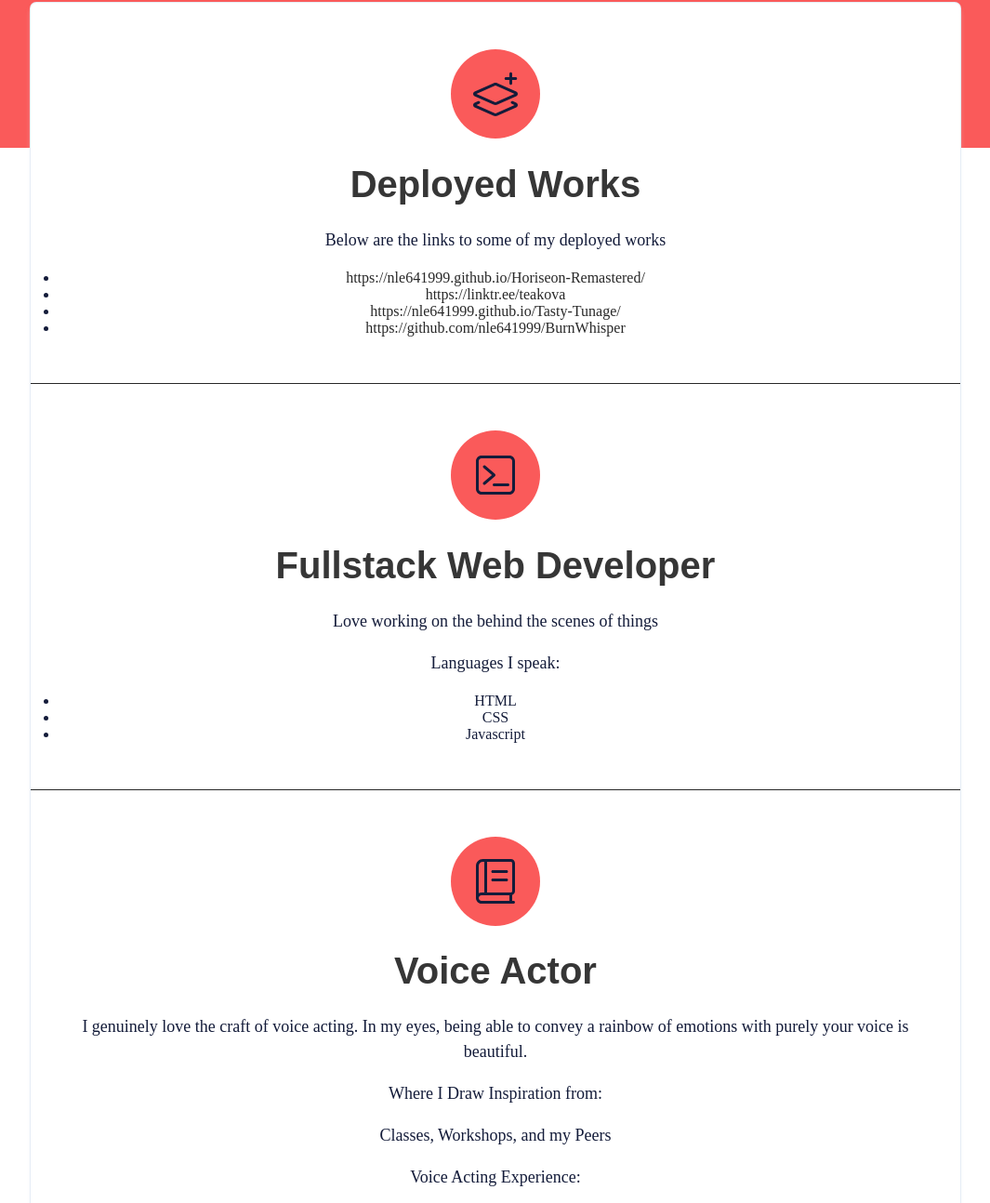
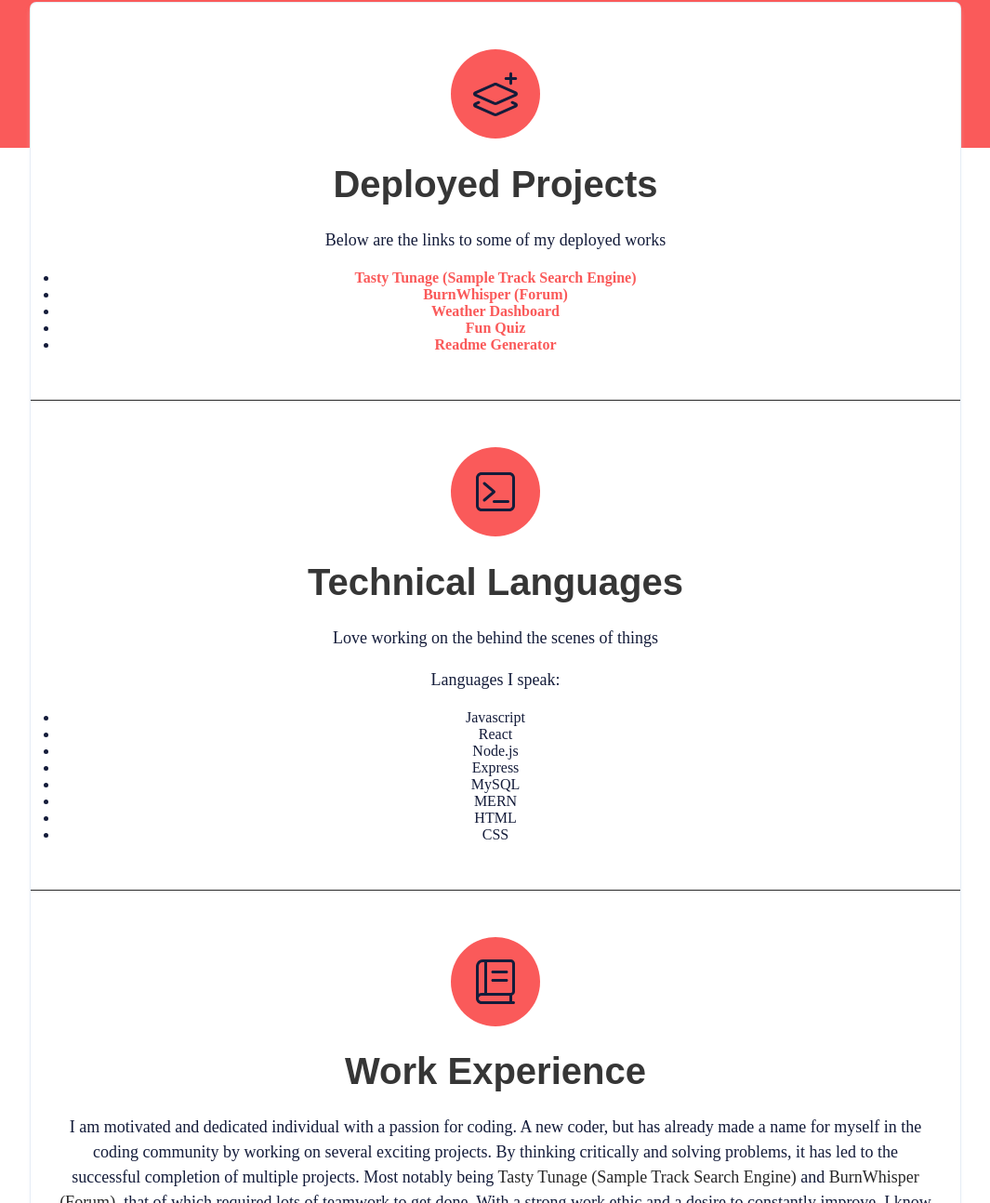
Before and after one commit to nle641999/Nicholas-Portfolio, a plain HTML site: page index.html in a window 1280 px wide. Shown: the part 1506-2800 px from the top of the page at 93% size, without its empty margins (107-1172 px from the left). Drawn offline with Linux system fonts and the light colour scheme.

Commit message:
updated portoflio

```diff
--- a/assets/css/style.css
+++ b/assets/css/style.css
@@ -369,3 +369,8 @@ img {
     background-color: #fa5a5a;
     color: #282828;
 }
+
+ul li a {
+    color:#fa5a5a;
+    font-weight: bold;
+  }
--- a/index.html
+++ b/index.html
@@ -6,7 +6,7 @@
     <meta http-equiv="X-UA-Compatible" content="IE=edge">
     <meta name="viewport" content="width=device-width, initial-scale=1.0">
     <link rel="stylesheet" href="./assets/css/style.css">
-    <title>Nicholas Le | Coder and Voice Artist</title>
+    <title>Nicholas Le</title>
 </head>
 
 <body>
@@ -18,7 +18,7 @@
                     <a href="#about-me">about me</a>
                 </li>
                 <li>
-                    <a href="#work">work</a>
+                    <a href="#work">projects</a>
                 </li>
                 <li>
                     <a href="#contact">contact</a>
@@ -33,8 +33,9 @@
                 <div class="columns is-centered">
                     <div class="column">
                         <h1 class="title is-spaced is-size-1-desktop is-size-2-tablet is-size-3-mobile">Fullstack
-                            Developer &amp; Voice Artist</h1>
-                        <h2 class="subtitle is-size-4-tablet">I keep it simple, both in code and in the booth</h2>
+                            Developer</h1>
+                        <h2 class="subtitle is-size-4-tablet">In coding you are the Detective, Victim, &amp; Perputrator
+                        </h2>
                     </div>
                 </div>
             </div>
@@ -82,13 +83,19 @@
                                         d="M448 64H488C496.8 64 504 71.16 504 80C504 88.84 496.8 96 488 96H448V136C448 144.8 440.8 152 432 152C423.2 152 416 144.8 416 136V96H376C367.2 96 360 88.84 360 80C360 71.16 367.2 64 376 64H416V24C416 15.16 423.2 8 432 8C440.8 8 448 15.16 448 24V64zM277.8 132.7L495.2 230.1C505.4 234.7 512 244.8 512 256C512 267.2 505.4 277.3 495.2 281.9L277.8 379.3C270.1 382.4 263.5 384 256 384C248.5 384 241 382.4 234.2 379.3L16.76 281.9C6.561 277.3 .0003 267.2 .0003 256C.0003 244.8 6.561 234.7 16.76 230.1L234.2 132.7C241 129.6 248.5 128 256 128C263.5 128 270.1 129.6 277.8 132.7V132.7zM37.27 256L247.2 350.1C249.1 351.4 252.1 352 256 352C259 352 262 351.4 264.8 350.1L474.7 256L264.8 161.9C262 160.6 259 160 256 160C252.1 160 249.1 160.6 247.2 161.9L37.27 256zM37.27 384L247.2 478.1C249.1 479.4 252.1 480 256 480C259 480 262 479.4 264.8 478.1L474.7 384L441.5 369.1C433.4 365.5 429.8 356 433.4 347.9C437 339.9 446.5 336.3 454.5 339.9L495.2 358.1C505.4 362.7 512 372.8 512 384C512 395.2 505.4 405.3 495.2 409.9L277.8 507.3C270.1 510.4 263.5 512 256 512C248.5 512 241 510.4 234.2 507.3L16.76 409.9C6.561 405.3 0 395.2 0 384C0 372.8 6.561 362.7 16.76 358.1L57.46 339.9C65.52 336.3 74.99 339.9 78.6 347.9C82.21 356 78.61 365.5 70.54 369.1L37.27 384z">
                                     </path>
                                 </svg><!-- <i class="fa-light fa-layer-plus fa-stack-1x has-text-dark"></i> --></span>
-                            <h1 class="title is-size-4 is-spaced">Deployed Works</h1>
-                            <p>Below are the links to some of my deployed works </p>
+                            <h1 class="title is-size-4 is-spaced">Deployed Projects</h1>
+                            <p>Below are the links to some of my deployed works</p>
                             <ul>
-                                <li><a>https://nle641999.github.io/Horiseon-Remastered/</a></li>
-                                <li><a>https://linktr.ee/teakova</a></li>
-                                <li><a>https://nle641999.github.io/Tasty-Tunage/</a></li>
-                                <li><a>https://github.com/nle641999/BurnWhisper</a></li>
+                                <li><a href=https://nle641999.github.io/Tasty-Tunage target="_blank">Tasty Tunage
+                                        (Sample Track Search Engine)</a></li>
+                                <li><a href=https://boiling-harbor-03856.herokuapp.com target="_blank">BurnWhisper
+                                        (Forum)</a></li>
+                                <li><a href=https://nle641999.github.io/Weather-Forecasting-JS target="_blank">Weather
+                                        Dashboard</a></li>
+                                <li><a href=https://nle641999.github.io/The-Impossible-Quiz target="_blank">Fun Quiz</a>
+                                </li>
+                                <li><a href=https://github.com/nle641999/Pro-README.md-Generator target="_blank">Readme
+                                        Generator</a></li>
                             </ul>
                         </div>
                         <div class="column"><span class="fa-stack fa-2x"><svg
@@ -108,13 +115,18 @@
                                     </path>
                                 </svg>
                                 <!-- <i class="fa-light fa-square-terminal fa-stack-1x has-text-dark"></i> --></span>
-                            <h1 class="title is-size-4 is-spaced">Fullstack Web Developer</h1>
+                            <h1 class="title is-size-4 is-spaced">Technical Languages</h1>
                             <p>Love working on the behind the scenes of things</p>
                             <p class="list-title has-text-primary has-text-weight-normal">Languages I speak:</p>
                             <ul>
+                                <li>Javascript</li>
+                                <li>React</li>
+                                <li>Node.js</li>
+                                <li>Express</li>
+                                <li>MySQL</li>
+                                <li>MERN</li>
                                 <li>HTML</li>
                                 <li>CSS</li>
-                                <li>Javascript</li>
                             </ul>
                         </div>
                         <div class="column"><span class="fa-stack fa-2x"><svg
@@ -132,18 +144,17 @@
                                         d="M448 368v-320C448 21.49 426.5 0 400 0h-320C35.82 0 0 35.82 0 80V448c0 35.35 28.65 64 64 64h368c8.844 0 16-7.156 16-16S440.8 480 432 480H416v-66.95C434.6 406.4 448 388.8 448 368zM32 80C32 53.49 53.49 32 80 32H96v352H64c-11.71 0-22.55 3.389-32 8.9V80zM384 480H64c-17.64 0-32-14.36-32-32s14.36-32 32-32h320V480zM400 384H128V32h272C408.8 32 416 39.17 416 48v320C416 376.8 408.8 384 400 384zM352 128H192C183.2 128 176 135.2 176 144S183.2 160 192 160h160c8.844 0 16-7.156 16-16S360.8 128 352 128zM352 224H192C183.2 224 176 231.2 176 240S183.2 256 192 256h160c8.844 0 16-7.156 16-16S360.8 224 352 224z">
                                     </path>
                                 </svg><!-- <i class="fa-light fa-book fa-stack-1x has-text-dark"></i> --></span>
-                            <h1 class="title is-size-4 is-spaced">Voice Actor</h1>
-                            <p>I genuinely love the craft of voice acting. In my eyes, being able to convey a rainbow of
-                                emotions with purely your voice is beautiful.</p>
-                            <p class="list-title has-text-primary has-text-weight-normal">Where I Draw Inspiration from:
-                            </p>
-                            <p>Classes, Workshops, and my Peers</p>
-                            <p class="list-title has-text-primary has-text-weight-normal">Voice Acting Experience:</p>
-                            <ul>
-                                <li>2 years experience</li>
-                                <li>12 Acting Classes</li>
-                                <li>100+ Auditions</li>
-                                <li>Multiple Gigs</li>
+                            <h1 class="title is-size-4 is-spaced">Work Experience</h1>
+                            <p>I am <a href=""></a> motivated and dedicated individual with a passion for coding. A new
+                                coder, but has already made a name for myself in the coding community by working on
+                                several exciting projects. By thinking critically and solving problems, it has led to
+                                the successful completion of multiple projects. Most notably being <a
+                                    href=https://nle641999.github.io/Tasty-Tunage target="_blank">Tasty Tunage (Sample
+                                    Track Search Engine)</a> and <a href=https://boiling-harbor-03856.herokuapp.com
+                                    target="_blank">BurnWhisper (Forum)</a>, that of which required lots of teamwork to
+                                get done. With a strong work ethic and a desire to constantly improve, I know I can be a
+                                valuable asset to any team and thus I'm always looking for new opportunities to expand
+                                my skill set and gain experience.</p>
                             </ul>
                         </div>
                     </div>
@@ -157,23 +168,33 @@
             <div class="box">
                 <div class="columns level">
                     <div class="column level-item">
-                        <h1 class="title">Start a project</h1>
+                        <h1 class="title">Any inquries?</h1>
                     </div>
                     <div class="column level-item">
                         <p>Interested in having a chat? Shoot me an e-mail! Always more to learn.</p>
                     </div>
-                    <div class="column level-item">
-                        <p>nleb641999@gmail.com</p>
-                    </div>
+                    <button class="column level-item" type="button"><a
+                            href="mailto:nleb641999@gmail.com?subject=Inquiry&body=Hello%20Nick!%2C%0A%0AI%20want%20to%20give%20you%20a%20job :)">e-mail
+                            me</a></button>
                 </div>
             </div>
+        </div>
         </div>
     </section>
 
     <div class="footer">
-        <h2>Made with 💔 by Nicholas Le</h2>
+        <div class="social-icons">
+            <p class="field"><a class="button is-medium" href="https://linkedin.com/in/nicholasle8117/"
+                    target="_blank"><span class="icon is-small"><svg class="svg-inline--fa fa-linkedin-in fa-fw"
+                            aria-hidden="true" focusable="false" data-prefix="fab" data-icon="linkedin-in" role="img"
+                            xmlns="http://www.w3.org/2000/svg" viewBox="0 0 448 512" data-fa-i2svg="">
+                            <path fill="currentColor"
+                                d="M100.28 448H7.4V148.9h92.88zM53.79 108.1C24.09 108.1 0 83.5 0 53.8a53.79 53.79 0 0 1 107.58 0c0 29.7-24.1 54.3-53.79 54.3zM447.9 448h-92.68V302.4c0-34.7-.7-79.2-48.29-79.2-48.29 0-55.69 37.7-55.69 76.7V448h-92.78V148.9h89.08v40.8h1.3c12.4-23.5 42.69-48.3 87.88-48.3 94 0 111.28 61.9 111.28 142.3V448z">
+                            </path>
+                        </svg><!-- <i class="fab fa-linkedin-in fa-fw"></i> --></span></a>
+        </div>
         <p>
-            &copy; 2022 N.Le Industries
+            &copy; 2022 by NLe
         </p>
     </div>
 </body>
```
